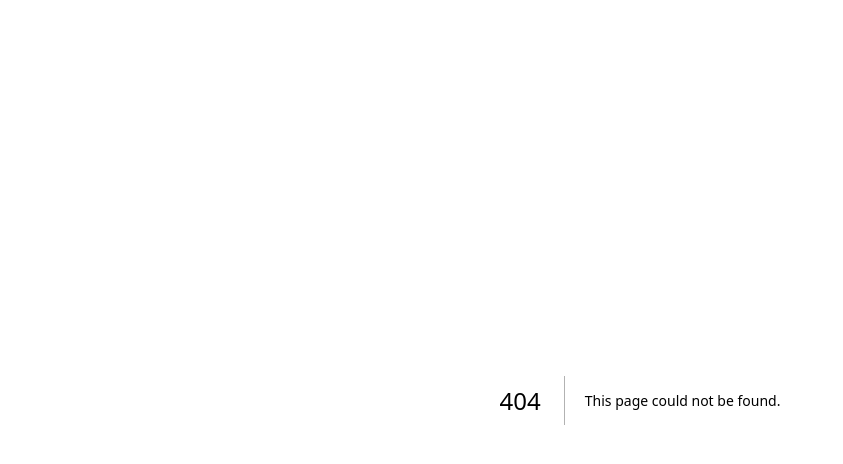
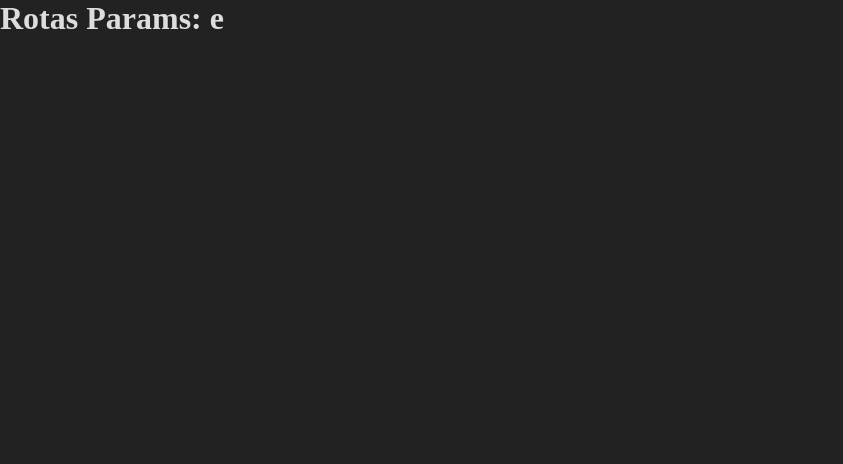
Before and after one commit to neanderdev/nextjs-basico, a Next.js app: page /rotas/params in a window 1280 px wide. Before the commit this address had no page. Shown: the top 464 px of the page, without its empty margins (0-843 px from the left). Built offline with nearby package versions, Linux system fonts and the light colour scheme.

Commit message:
Rotas #03

```diff
--- /dev/null
+++ b/src/pages/rotas/params.jsx
@@ -0,0 +1,14 @@
+import { useRouter } from 'next/router';
+
+export default function Params() {
+    const router = useRouter();
+
+    const id = router.query.id;
+    const nome = router.query.nome;
+
+    return (
+        <div>
+            <h1>Rotas Params: {id} e {nome}</h1>
+        </div>
+    );
+}
```
